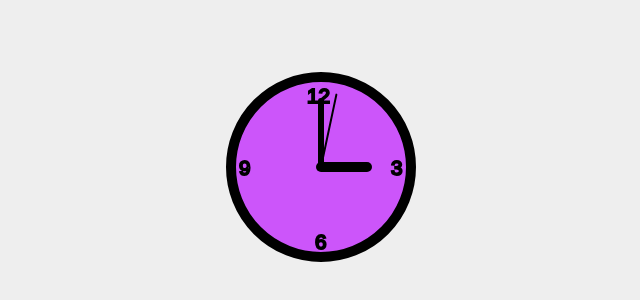
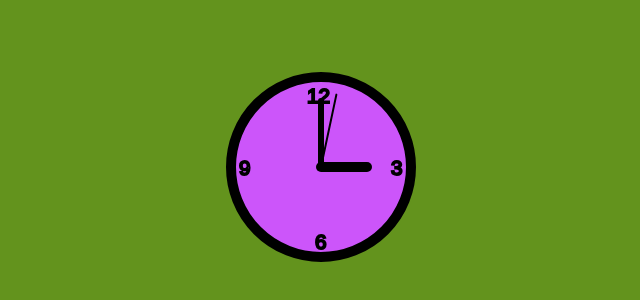
Before and after one commit to mbeene/Analog-Clock, a plain HTML site: page index.html in a window 1280 px wide. Shown: the part 232-532 px from the top of the page, without its empty margins (319-959 px from the left). Drawn offline with Linux system fonts and the light colour scheme.

Commit message:
Update index.html

```diff
--- a/index.html
+++ b/index.html
@@ -5,7 +5,7 @@
     <meta http-equiv="Content-Type" content="text/html; charset=utf-8" />
     <style type="text/css">
       html, body {
-        background-color: #eee;
+        background-color: #63931D;
         font-family: tahoma;
         font-size: 90%;
         height: 100%;
```
